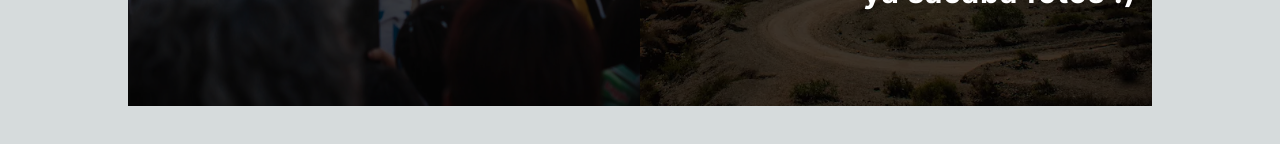
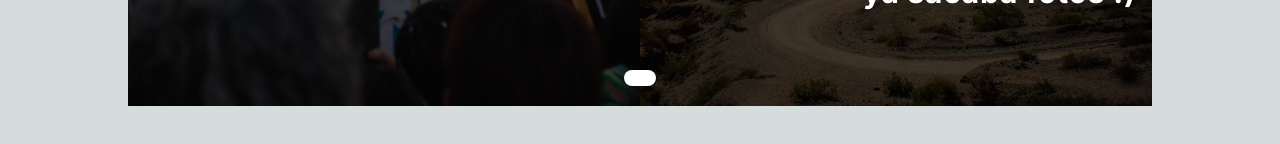
Before and after one commit to MatiasPViecho/1000lumens, a Next.js app: page / in a window 1280 px wide. Shown: the part 682-826 px from the top of the page. Built offline with nearby package versions, Linux system fonts and the light colour scheme.

Commit message:
feat: add ToastFooter component

```diff
--- a/app/layout.tsx
+++ b/app/layout.tsx
@@ -2,6 +2,7 @@ import type { Metadata } from "next";
 import { Inter } from "next/font/google";
 import "./globals.css";
 import { Header } from "@/components/Header";
+import { ToastFooter } from "@/components/ToastFooter";
 const inter = Inter({ subsets: ["latin"] });
 
 export const metadata: Metadata = {
@@ -56,6 +57,7 @@ export default function RootLayout({
       <body className={`${inter.className} relative`}>
         <Header />
         {children}
+        <ToastFooter />
       </body>
     </html>
   );
--- /dev/null
+++ b/components/ToastFooter.tsx
@@ -0,0 +1,5 @@
+export const ToastFooter = () => {
+  return (
+    <div className="sticky mx-auto bottom-8 w-max px-4 py-2 text-md font-semibold bg-white border-black border-1 rounded-full"></div>
+  );
+};
```
